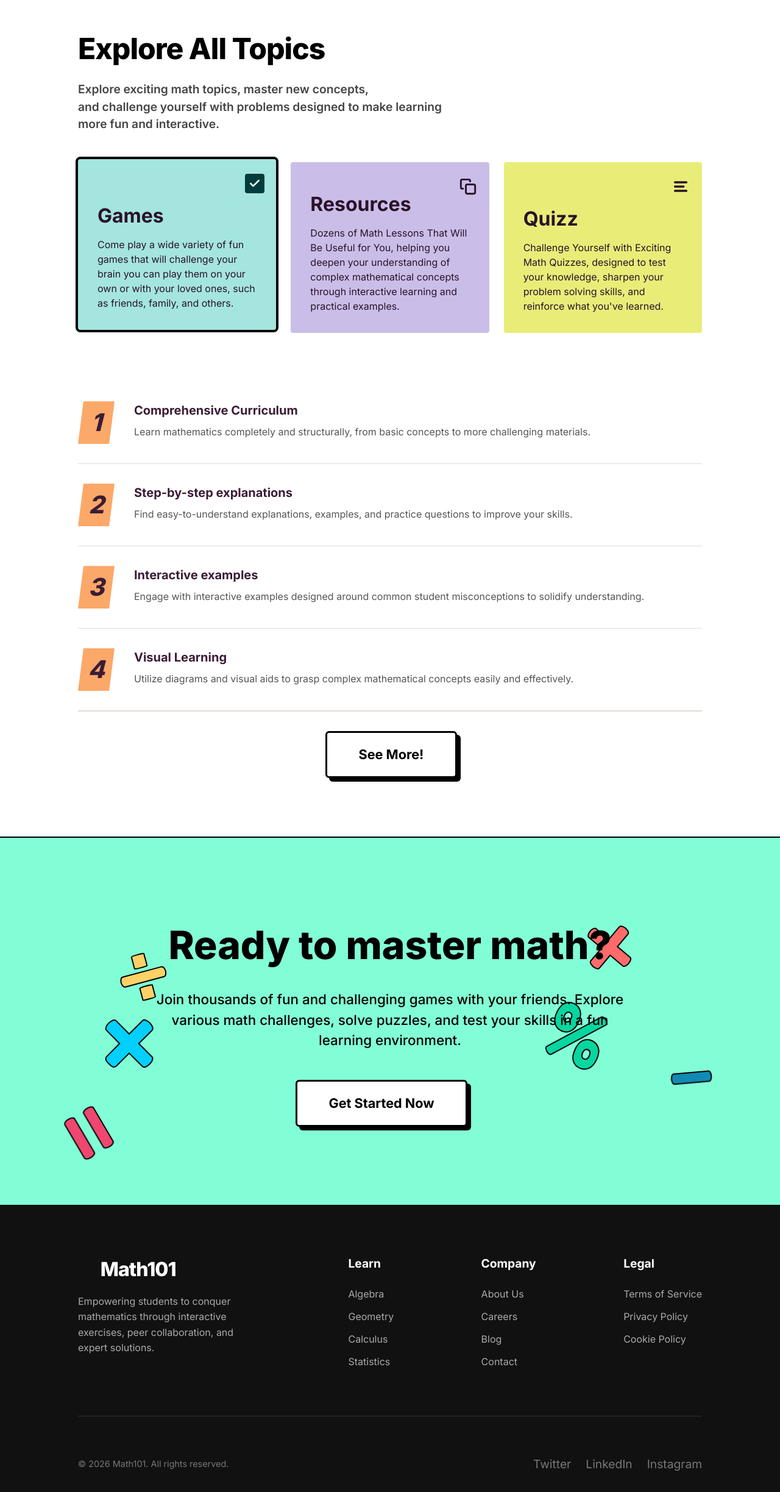
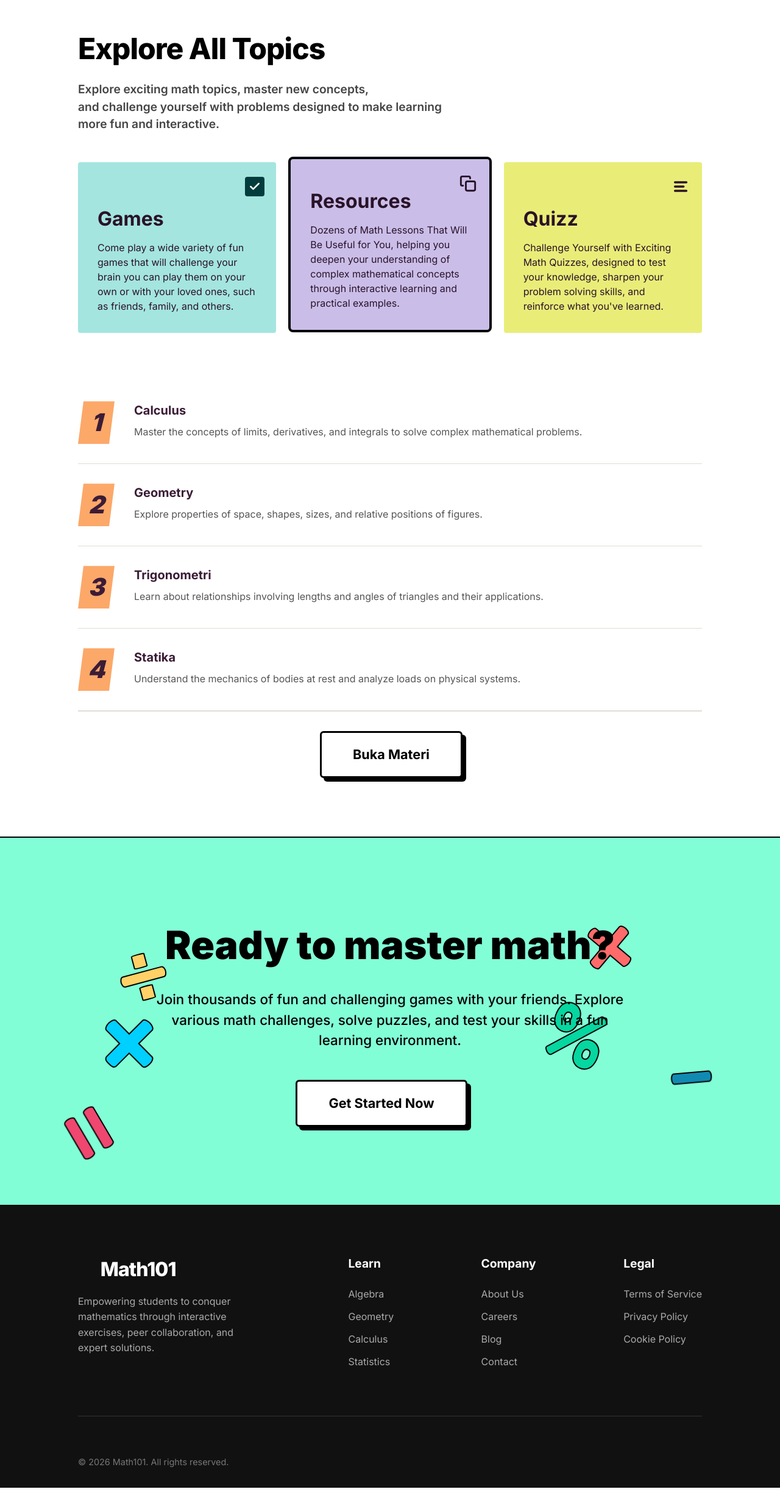
Before and after one commit to Ryuz-V/404-math-game, a Next.js app: page / in a window 1280 px wide. Shown: the part 2307-4754 px from the top of the page at 61% size. Built offline with nearby package versions, Linux system fonts and the light colour scheme.

Commit message:
FIXED BUTTON IN LAYOUT

```diff
--- a/src/app/layout.tsx
+++ b/src/app/layout.tsx
@@ -4,7 +4,6 @@ import './globals.css';
 
 const inter = Inter({
   subsets: ['latin'],
-  weight: ['400', '500', '600', '700', '800'],
   variable: '--font-inter',
 });
 
--- a/src/app/page.tsx
+++ b/src/app/page.tsx
@@ -389,7 +389,7 @@ export default function Home() {
               </div>
 
               <div className="topics-grid">
-                <div className={`new-topic-card card-blue ${selectedCard === 'learning' ? 'active' : ''}`} onClick={() => setSelectedCard('learning')}>
+                <div className={`new-topic-card card-blue ${selectedCard === 'games' ? 'active' : ''}`} onClick={() => setSelectedCard('games')}>
                   <div className="new-topic-badge badge-blue">
                     <div className="badge-icon-box" style={{ background: '#023c3d', borderRadius: '4px', color: '#fff' }}>
                       <svg width="20" height="20" viewBox="0 0 24 24" fill="none" stroke="currentColor" strokeWidth="3" strokeLinecap="round" strokeLinejoin="round">
@@ -400,7 +400,7 @@ export default function Home() {
                   <h3>Games</h3>
                   <p>Come play a wide variety of fun games that will challenge your brain you can play them on your own or with your loved ones, such as friends, family, and others.</p>
                 </div>
-                <div className={`new-topic-card card-purple ${selectedCard === 'quizz' ? 'active' : ''}`} onClick={() => setSelectedCard('quizz')}>
+                <div className={`new-topic-card card-purple ${selectedCard === 'learning' ? 'active' : ''}`} onClick={() => setSelectedCard('learning')}>
                   <div className="new-topic-badge badge-purple">
                     <div className="badge-icon-box" style={{ background: 'transparent', color: '#2a1228' }}>
                       <svg width="28" height="28" viewBox="0 0 24 24" fill="none" stroke="currentColor" strokeWidth="2.5" strokeLinecap="round" strokeLinejoin="round">
@@ -412,7 +412,7 @@ export default function Home() {
                   <h3>Resources</h3>
                   <p>Dozens of Math Lessons That Will Be Useful for You, helping you deepen your understanding of complex mathematical concepts through interactive learning and practical examples.</p>
                 </div>
-                <div className={`new-topic-card card-yellow ${selectedCard === 'games' ? 'active' : ''}`} onClick={() => setSelectedCard('games')}>
+                <div className={`new-topic-card card-yellow ${selectedCard === 'quizz' ? 'active' : ''}`} onClick={() => setSelectedCard('quizz')}>
                   <div className="new-topic-badge badge-yellow">
                     <div className="badge-icon-box" style={{ background: 'transparent', color: '#2a1228' }}>
                       <svg width="28" height="28" viewBox="0 0 24 24" fill="none" stroke="currentColor" strokeWidth="3" strokeLinecap="round" strokeLinejoin="round">
@@ -427,40 +427,41 @@ export default function Home() {
                 </div>
               </div>
 
-              {/* Topics Details Section */}
+              {/* Topics Details Section agak kebalik yang "Learning jadi games, Resource jadi  quizz, yang quizz jadi games"*/}
+
               <div className="topic-details-container">
                 {selectedCard === 'learning' && (
                   <div className="topic-details-list">
                     <div className="topic-detail-item">
                       <div className="detail-number-box"><span>1</span></div>
                       <div className="detail-text-content">
-                        <h4>Comprehensive Curriculum</h4>
-                        <p>Learn mathematics completely and structurally, from basic concepts to more challenging materials.</p>
+                        <h4>Calculus</h4>
+                        <p>Master the concepts of limits, derivatives, and integrals to solve complex mathematical problems.</p>
                       </div>
                     </div>
                     <div className="topic-detail-item">
                       <div className="detail-number-box"><span>2</span></div>
                       <div className="detail-text-content">
-                        <h4>Step-by-step explanations</h4>
-                        <p>Find easy-to-understand explanations, examples, and practice questions to improve your skills.</p>
+                        <h4>Geometry</h4>
+                        <p>Explore properties of space, shapes, sizes, and relative positions of figures.</p>
                       </div>
                     </div>
                     <div className="topic-detail-item">
                       <div className="detail-number-box"><span>3</span></div>
                       <div className="detail-text-content">
-                        <h4>Interactive examples</h4>
-                        <p>Engage with interactive examples designed around common student misconceptions to solidify understanding.</p>
+                        <h4>Trigonometri</h4>
+                        <p>Learn about relationships involving lengths and angles of triangles and their applications.</p>
                       </div>
                     </div>
                     <div className="topic-detail-item">
                       <div className="detail-number-box"><span>4</span></div>
                       <div className="detail-text-content">
-                        <h4>Visual Learning</h4>
-                        <p>Utilize diagrams and visual aids to grasp complex mathematical concepts easily and effectively.</p>
+                        <h4>Statika</h4>
+                        <p>Understand the mechanics of bodies at rest and analyze loads on physical systems.</p>
                       </div>
                     </div>
                     <div className="topic-details-cta">
-                      <button className="btn-subscribe" onClick={() => setCurrentView('materi')}>See More!</button>
+                      <button className="btn-subscribe" onClick={() => setCurrentView('materi')}>Buka Materi</button>
                     </div>
                   </div>
                 )}
@@ -788,11 +789,6 @@ export default function Home() {
 
         <div className="footer-bottom">
           <p>&copy; 2026 Math101. All rights reserved.</p>
-          <div className="social-links">
-            <Link href="#">Twitter</Link>
-            <Link href="#">LinkedIn</Link>
-            <Link href="#">Instagram</Link>
-          </div>
         </div>
       </footer>
     </div>
```
